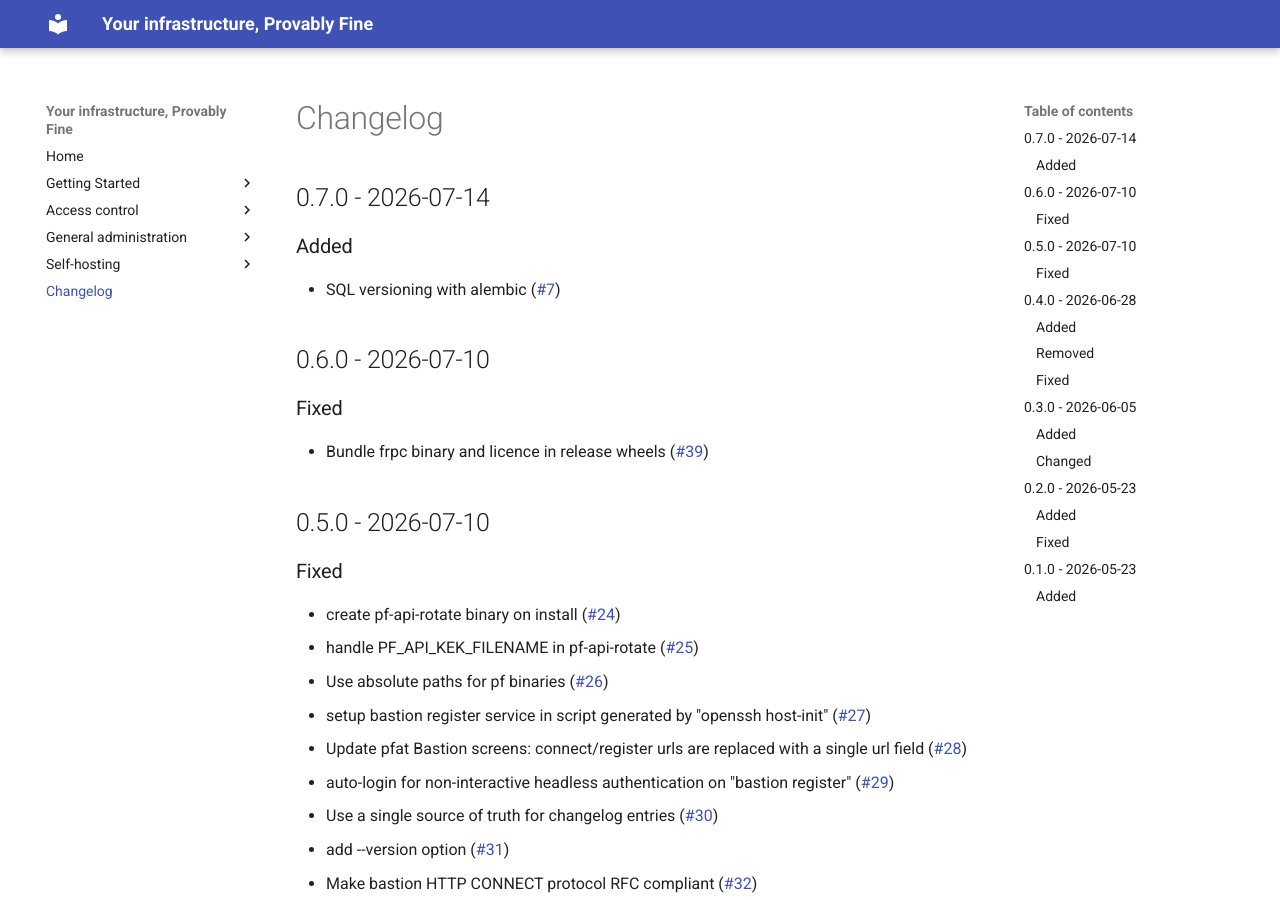
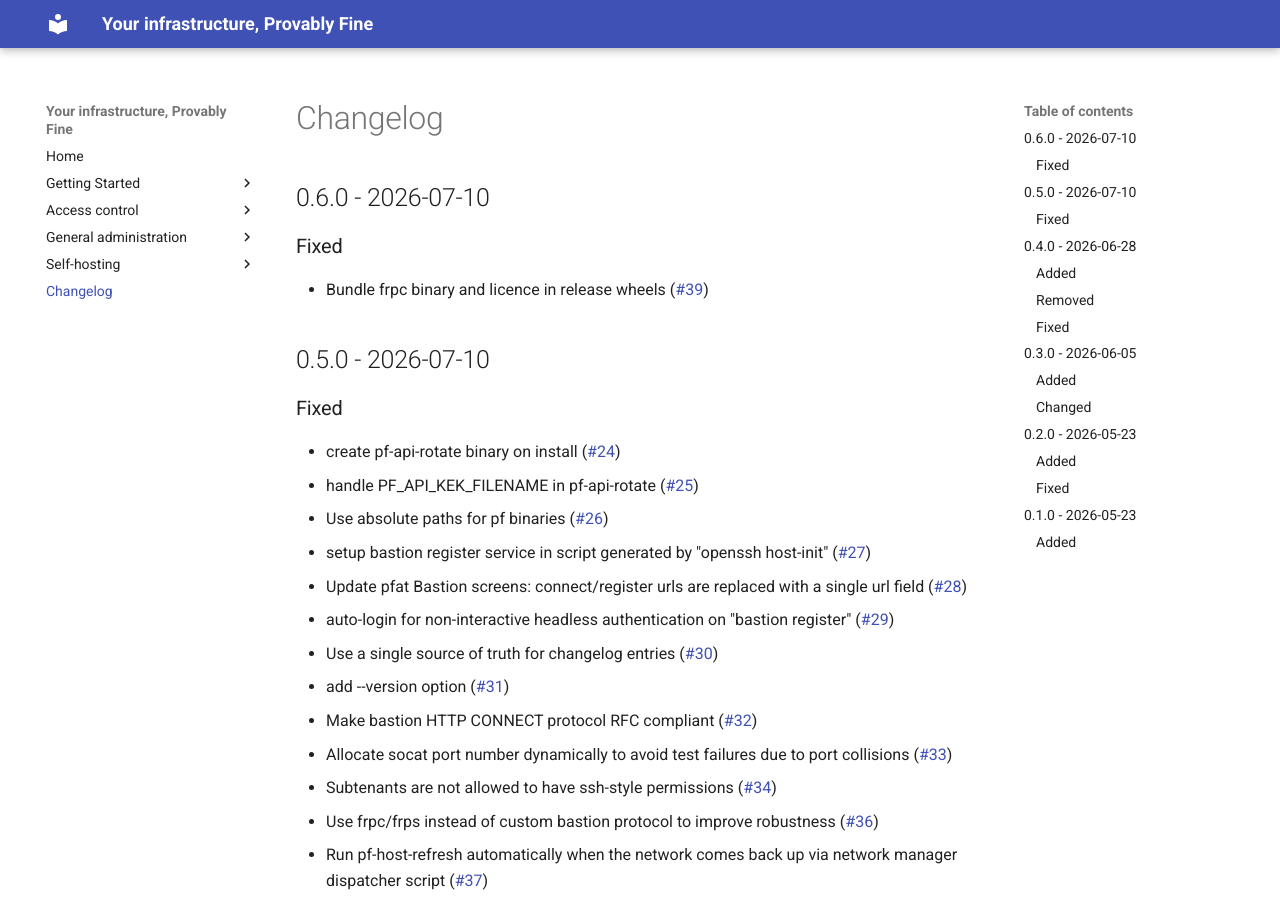
Before and after one commit to provablyfine/pf, an MkDocs documentation site: the page built from docs/changelog.md, in a window 1280 px wide and 900 px high. Built offline with MkDocs 1.6.1 and Material for MkDocs 9.7.7, drawn with Linux system fonts in a browser that asks for light colours; comment, search, counter and statistics services are not loaded; the version menu is left out.

Commit message:
docs(changelog.d/45.added.md): SQL versioning with alembic

```diff
--- a/docs/changelog.md
+++ b/docs/changelog.md
@@ -1,9 +1,3 @@
-## 0.7.0 - 2026-07-14
-
-### Added
-
-- SQL versioning with alembic ([#7](https://github.com/provablyfine/pf/issues/7))
-
 ## 0.6.0 - 2026-07-10
 
 ### Fixed
```
Also changed, not shown: changelog.d/45.added.md (added, +1 -0 lines).
